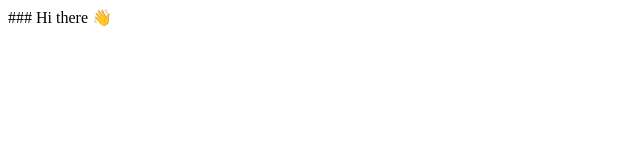
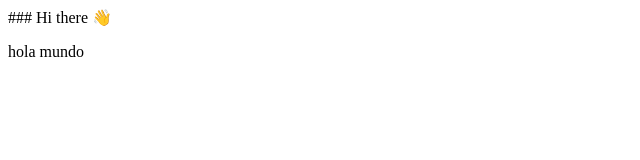
Before and after one commit to noelcegarra/noelcegarra, a plain HTML site: page index.html in a window 1280 px wide. Shown: the full height of the page, 0-640 px from the left. Drawn offline with Linux system fonts and the light colour scheme.

Commit message:
Update index.html

```diff
--- a/index.html
+++ b/index.html
@@ -1,4 +1,6 @@
 ### Hi there 👋
 <html>
- <body
+ <body>
+  <p>hola mundo</p>
+ </body>
 </html>
```
